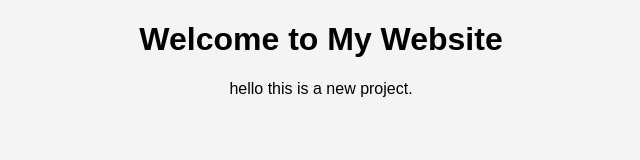
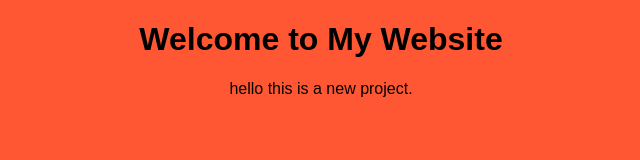
Before and after one commit to Avadhoot47/my-website, a plain HTML site: page index.html in a window 1280 px wide. Shown: the whole page, without its empty margins (319-959 px from the left). Drawn offline with Linux system fonts and the light colour scheme.

Commit message:
Update style.css

```diff
--- a/style.css
+++ b/style.css
@@ -1,5 +1,5 @@
 body {
     font-family: Arial, sans-serif;
     text-align: center;
-    background-color: #f4f4f4;
+    background-color: #FF5733;
 }
```
